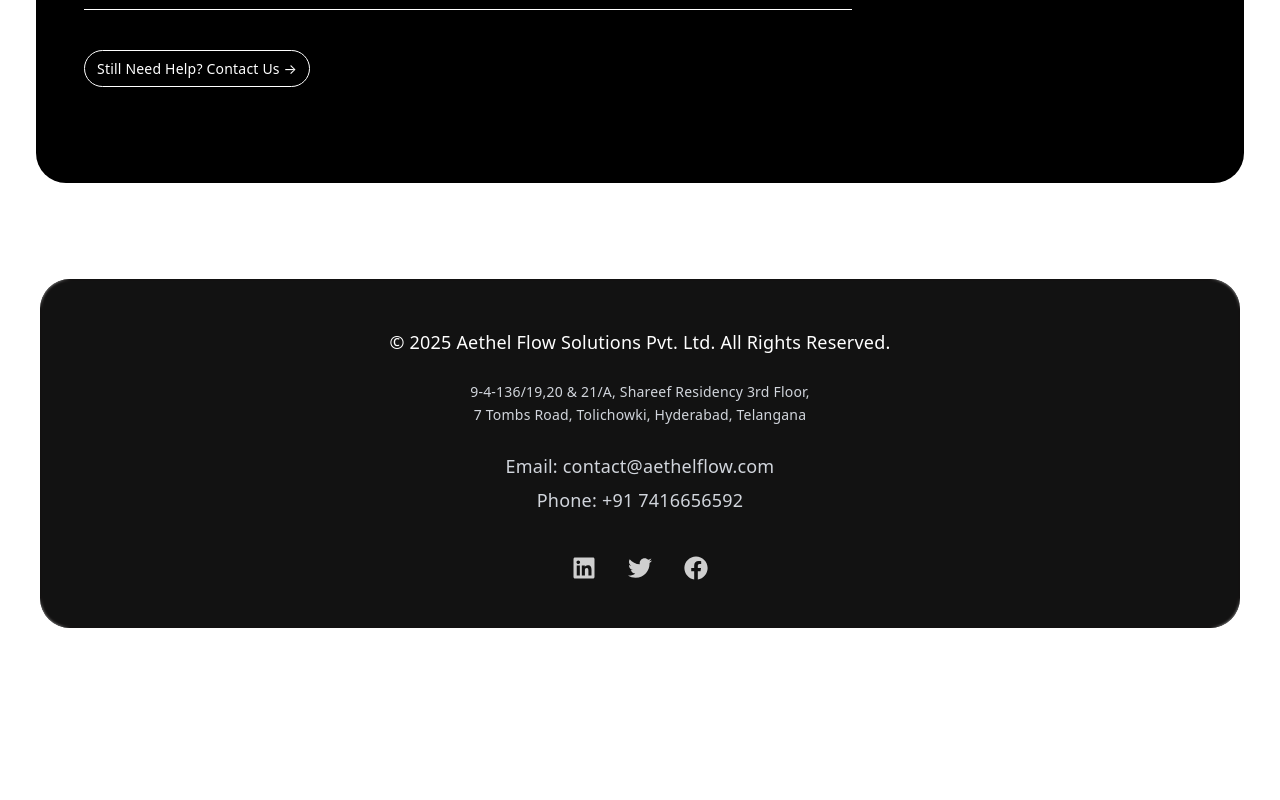
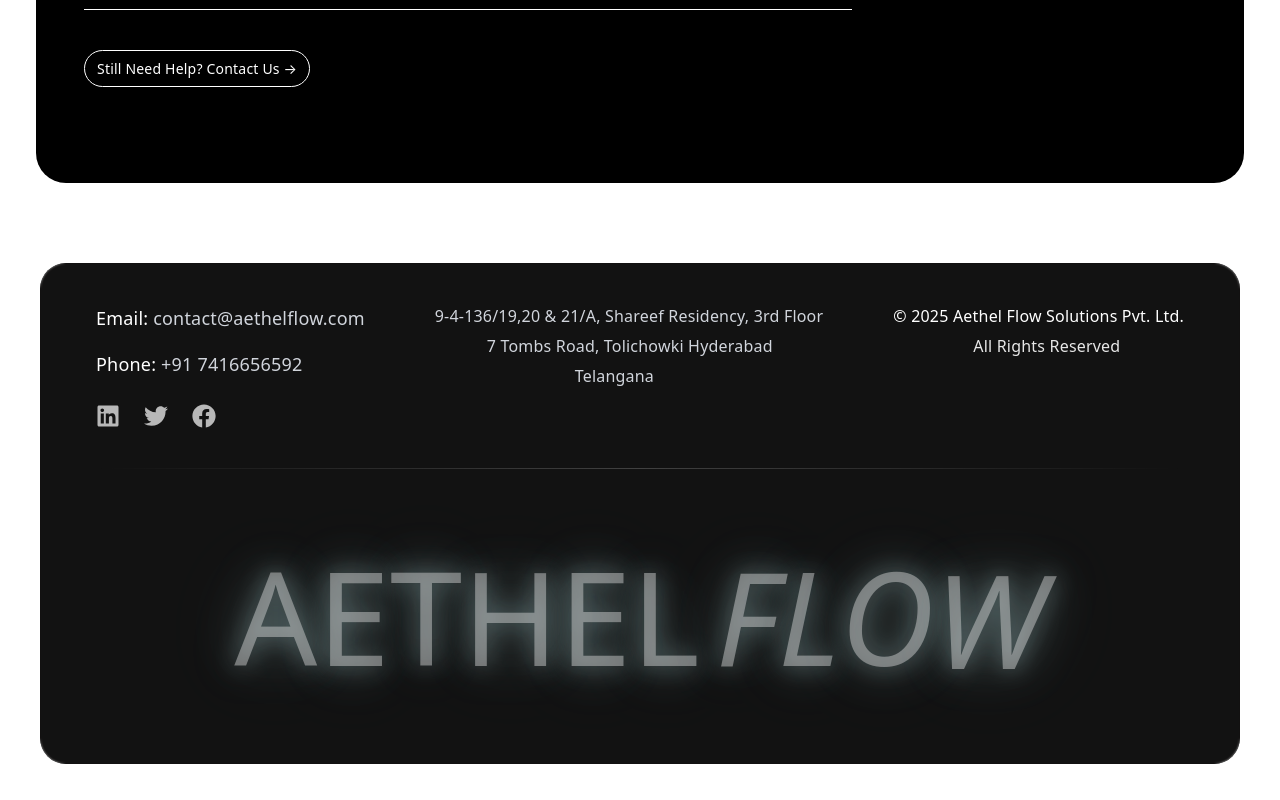
Before and after one commit to aethelflow-solutions/AethelSite, a Next.js app: page /features in a window 1280 px wide. Shown: the part 1148-1948 px from the top of the page. Before the commit the page ends 1812 px from the top, so only its background shows below. Built offline with nearby package versions, Linux system fonts and the light colour scheme.

Commit message:
make the footer and use banner img in hero section for loading problem

```diff
--- a/app/(homepage)/sections/HeroSection.tsx
+++ b/app/(homepage)/sections/HeroSection.tsx
@@ -2,16 +2,14 @@
 
 import { Typography } from "@mui/material";
 import TextType from "../../components/react-bits/TextType";
-
-// function scrollToSection(sectionId: string): void {
-//   const element = document.getElementById(sectionId);
-//   element?.scrollIntoView({ behavior: "smooth" });
-// }
+import { useEffect, useState } from "react";
 
 export default function HeroSection() {
+  const [videoLoaded, setVideoLoaded] = useState(false);
 
-
-
+  useEffect(() => {
+    // Optional: can trigger any animation after video is loaded
+  }, []);
 
   return (
     <section
@@ -25,18 +23,20 @@ export default function HeroSection() {
         loop
         muted
         playsInline
+        preload="auto"
+        poster="/banner.png" // fallback image while loading
         className="absolute inset-0 w-full h-full object-cover"
+        onCanPlayThrough={() => setVideoLoaded(true)}
       >
         <source src="/bg2.mp4" type="video/mp4" />
       </video>
 
-      {/* DARK OVERLAY (for text readability) */}
-      <div className="absolute inset-0 bg-[#000000ad]"></div>
+      {/* DARK OVERLAY */}
+      <div className="absolute inset-0 bg-black/50"></div>
 
       {/* CONTENT */}
-      <div className="relative w-full flex flex-col items-start justify-center gap-6 max-w-3xl mx-auto text-left ml-10">
+      <div className="relative w-full flex flex-col items-start justify-center gap-6 max-w-3xl mx-auto text-left md:ml-10">
         <TextType
-
           text={[
             "Supercharge your Operations with AI that delivers seamless Automation",
             "Transform workflows with AI-powered automation that works",
@@ -47,51 +47,27 @@ export default function HeroSection() {
             "Power your business with seamless AI automation",
             "Accelerate growth with intelligent workflow automation",
             "Empower your team with AI that automates complexity",
-            "Drive innovation with AI-powered operational excellence"
-,
+            "Drive innovation with AI-powered operational excellence",
           ]}
           typingSpeed={80}
           pauseDuration={5200}
           showCursor={false}
           startOnVisible={false}
           reverseMode={false}
-          loop = {true}
+          loop={true}
           className="text-4xl heroTitle smooth-type"
-
         />
 
         <Typography
           component="p"
           variant="body1"
           className="leading-relaxed animate-fadeIn"
-          sx={{ fontSize: { xs: "14px", md: "18px" } , color: "#cdfdff"}}
+          sx={{ fontSize: { xs: "14px", md: "18px" }, color: "#cdfdff" }}
         >
-          At Aethel Flow
-          , we harness AI and automation to streamline workflows, spark
-          innovation, and empower businesses to move faster with seamless,
+          At Aethel Flow, we harness AI and automation to streamline workflows,
+          spark innovation, and empower businesses to move faster with seamless,
           intelligent solutions for a future that flows effortlessly.
         </Typography>
-        <div className="mt-4">
-          {/* <AButton
-            variant="outlined"
-            onClick={handleContactClick}
-            sx={{
-              color: "white",
-              border: "none",
-              backgroundColor: "#692ac8",
-              borderRadius: "50px",
-              paddingX: 5,
-              paddingY: 2.5,
-              textTransform: "none",
-              fontSize: "16px",
-              "&:hover": {
-                backgroundColor: "#5a24a8",
-              },
-            }}
-          >
-            Contact Us
-          </AButton> */}
-        </div>
       </div>
     </section>
   );
--- a/app/components/Footer.tsx
+++ b/app/components/Footer.tsx
@@ -1,5 +1,9 @@
+"use client";
+
 import Link from "next/link";
 import { FaLinkedin, FaTwitter, FaFacebook } from "react-icons/fa";
+import { useEffect, useRef } from "react";
+import gsap from "gsap";
 
 interface SocialLink {
   href: string;
@@ -15,34 +19,43 @@ const SOCIAL_LINKS: SocialLink[] = [
 
 export default function Footer() {
   const currentYear = new Date().getFullYear();
+  const wRef = useRef<HTMLSpanElement>(null);
+
+  useEffect(() => {
+    if (!wRef.current) return;
+
+    gsap.fromTo(
+      wRef.current,
+      { y: 6 },
+      {
+        y: -6,
+        duration: 2.5,
+        ease: "power1.inOut",
+        repeat: -1,
+        yoyo: true,
+      }
+    );
+  }, []);
 
   return (
-    <footer className="w-full mt-24 mb-5 px-4 md:px-6 bg-white">
+    <footer className="w-full mt-20 mb-5 px-4 md:px-6 bg-white">
       <div
-        className="relative overflow-hidden rounded-[30px] py-12 px-6 md:px-10 text-white max-w-11xl mx-auto"
+        className="relative overflow-hidden rounded-[26px] py-10 px-6 md:px-14 max-w-11xl mx-auto text-white"
         style={{ backgroundColor: "#1B1A1A" }}
       >
         {/* overlay */}
-        <div
-          aria-hidden="true"
-          className="absolute inset-0 bg-black/30 backdrop-blur-[1.5px] rounded-[30px]"
-        />
+        <div className="absolute inset-0 bg-black/30 backdrop-blur-[1.2px] rounded-[26px]" />
 
-        {/* content */}
-        <div className="relative z-10 text-center space-y-6">
-          <p className="text-sm font-large tracking-wide">
-            © {currentYear} Aethel Flow Solutions Pvt. Ltd. All Rights Reserved.
-          </p>
+        {/* CONTENT */}
+        <div className="relative z-10 flex flex-col gap-10">
 
-          <address className="text-sm text-gray-300 not-italic leading-relaxed">
-            9-4-136/19,20 &amp; 21/A, Shareef Residency 3rd Floor,
-            <br />
-            7 Tombs Road, Tolichowki, Hyderabad, Telangana
-          </address>
+          {/* TOP SECTION */}
+          <div className="flex flex-col md:flex-row justify-between gap-10 text-center md:text-left">
 
-          <div className="text-sm text-gray-300 space-y-1">
+            {/* LEFT */}
+            <div className="space-y-4 text-[14px] md:text-base text-gray-300">
               <p>
-              Email:{" "}
+                <span className="font-semibold text-white">Email:</span>{" "}
                 <a
                   href="mailto:contact@aethelflow.com"
                   className="hover:text-white transition underline-offset-4 hover:underline"
@@ -52,30 +65,91 @@ export default function Footer() {
               </p>
 
               <p>
-              Phone:{" "}
-              <a href="tel:+917416656592" className="hover:text-white">
+                <span className="font-semibold text-white">Phone:</span>{" "}
+                <a
+                  href="tel:+917416656592"
+                  className="hover:text-white transition"
+                >
                   +91 7416656592
                 </a>
               </p>
-          </div>
 
-          <nav aria-label="Social media links" className="pt-4">
-            <ul className="flex justify-center gap-8 text-2xl">
+              {/* SOCIAL ICONS */}
+              <ul className="flex justify-center md:justify-start gap-6 text-2xl pt-2">
                 {SOCIAL_LINKS.map((link) => (
                   <li key={link.label}>
                     <Link
                       href={link.href}
                       target="_blank"
-                    rel="noopener noreferrer"
-                    aria-label={`Follow us on ${link.label}`}
-                    className="text-white/80 hover:text-white transition-colors"
+                      className="text-white/70 hover:text-white transition hover:scale-110"
                     >
                       {link.icon}
                     </Link>
                   </li>
                 ))}
               </ul>
-          </nav>
+            </div>
+
+            {/* CENTER – ADDRESS (unchanged) */}
+            <div className="text-[14px] md:text-base text-gray-300 leading-relaxed mt-4 md:mt-0">
+              <address className="not-italic flex flex-col items-center md:items-start">
+                <span className="block">
+                  9-4-136/19,20 &amp; 21/A, Shareef Residency, 3rd Floor
+                </span>
+                <span className="block mt-1 ml-0 md:ml-13">
+                  7 Tombs Road, Tolichowki Hyderabad
+                </span>
+                <span className="block mt-1 ml-0 md:ml-35">
+                  Telangana
+                </span>
+              </address>
+            </div>
+
+            {/* RIGHT – COPYRIGHT (unchanged) */}
+            <div className="text-[13px] md:text-base font-medium text-white leading-relaxed mt-4 md:mt-0 flex flex-col items-center md:items-start">
+              <span className="block">
+                © {currentYear} Aethel Flow Solutions Pvt. Ltd.
+              </span>
+              <span className="block mt-1 ml-0 md:ml-20 opacity-90">
+                All Rights Reserved
+              </span>
+            </div>
+          </div>
+
+          {/* DIVIDER */}
+          <div className="h-px w-full bg-gradient-to-r from-transparent via-white/20 to-transparent" />
+
+        {/* BRAND – RESPONSIVE */}
+<div className="text-center mb-0">
+  <h1
+    className="flex justify-center gap-2 sm:gap-3 md:gap-4
+               text-[36px] sm:text-[48px] md:text-[100px] lg:text-[130px]
+               font-extrabold tracking-widest
+               select-none break-words
+               leading-none mb-0"
+    style={{
+      fontFamily: "'Montserrat', 'Poppins', sans-serif",
+      color: "rgba(220,220,220,0.45)",
+
+      /* EXTRA GLOSS */
+      textShadow: `
+        0 0 25px rgba(205,253,255,0.35),
+        0 0 50px rgba(205,253,255,0.25),
+        0 0 90px rgba(205,253,255,0.18)
+      `,
+    }}
+  >
+
+              <span>AETHEL</span>
+              <span className="flex italic">
+                <span>F</span>
+                <span>L</span>
+                <span>O</span>
+                <span ref={wRef}>W</span>
+              </span>
+            </h1>
+          </div>
+
         </div>
       </div>
     </footer>
```
Also changed, not shown: public/banner.png (added). Lines whose indentation alone changed are shown as unchanged.
